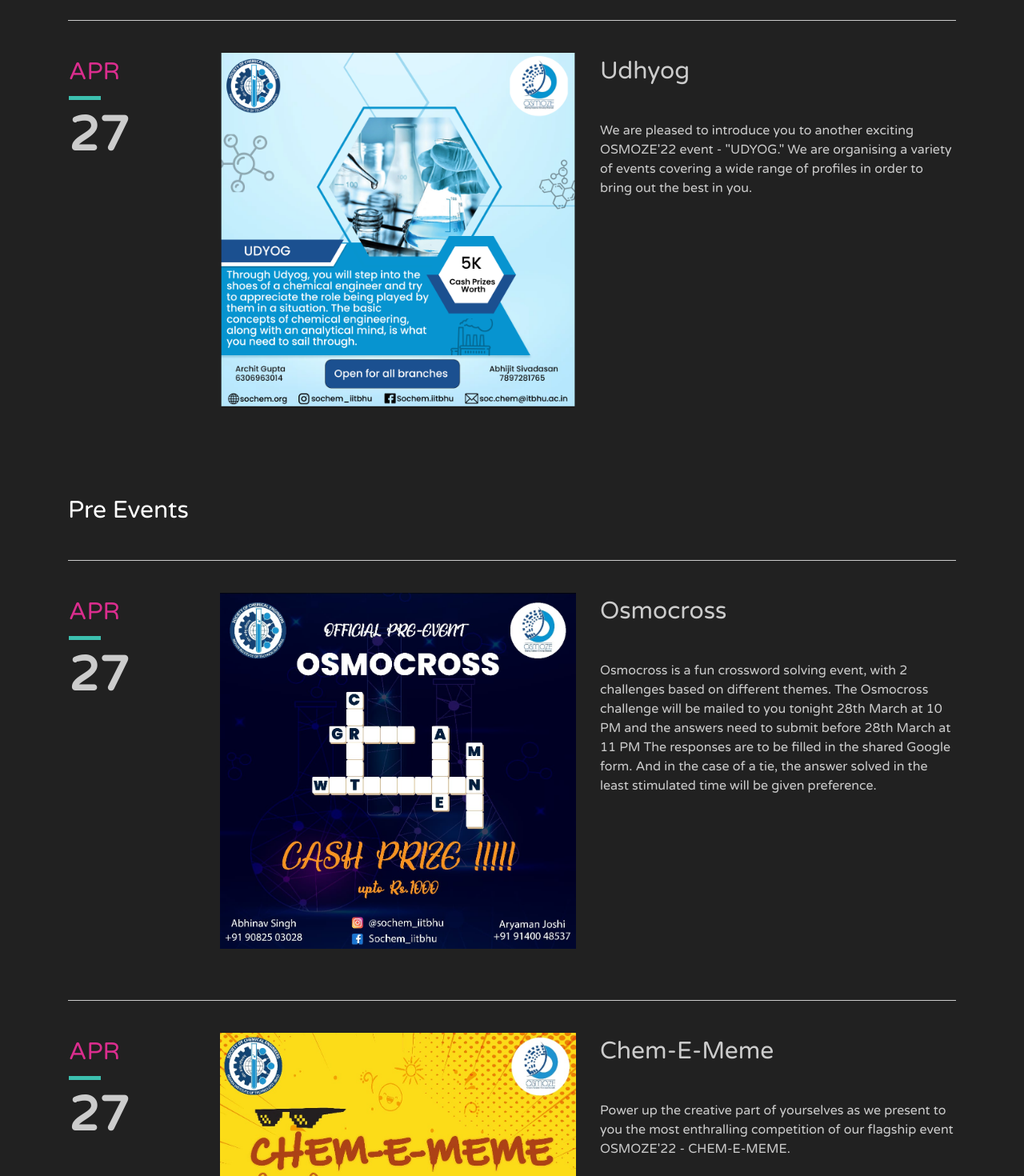
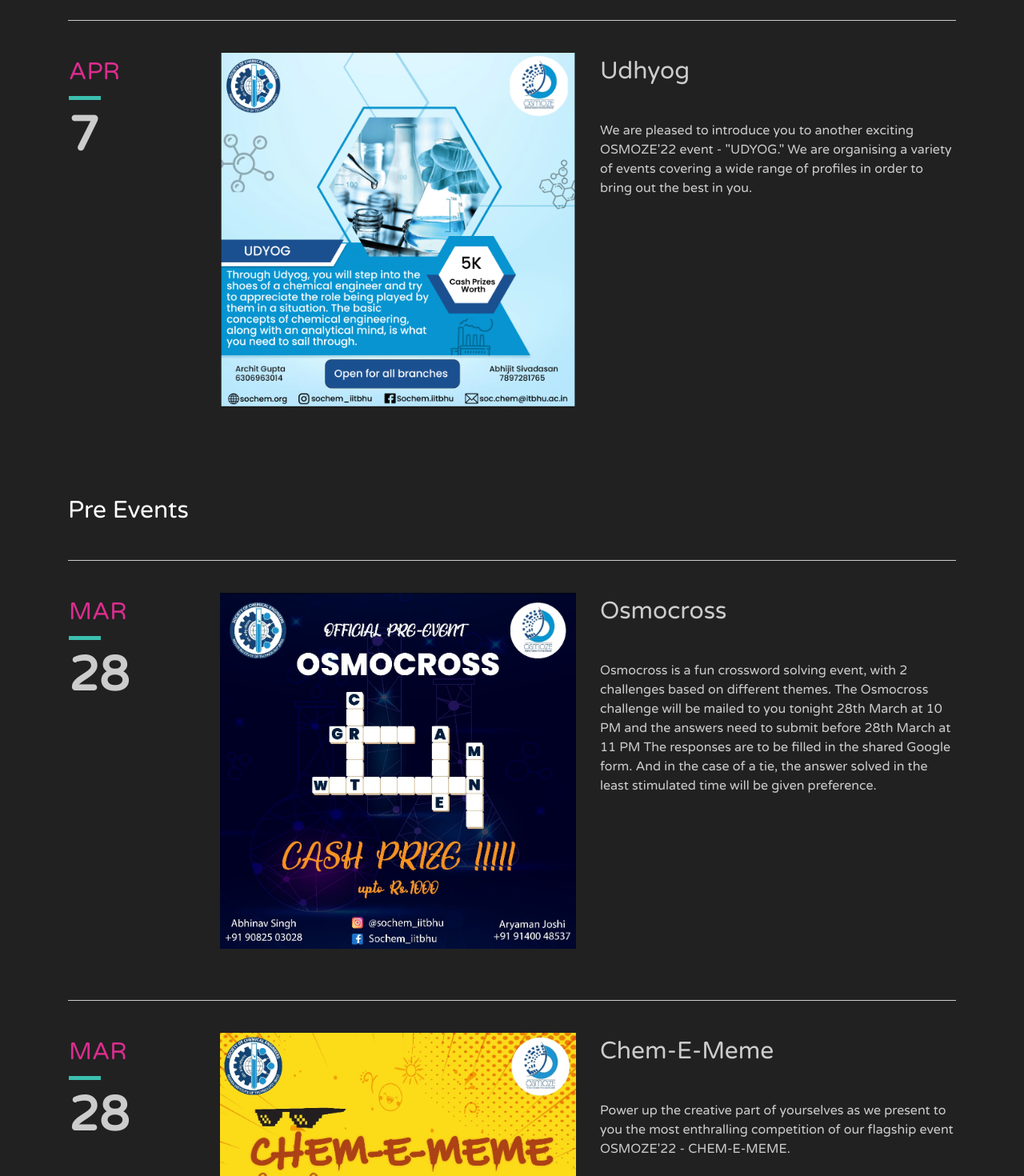
Before and after one commit to Sochem/osmoze22, a React (Create React App) app: page /events in a window 1280 px wide. Shown: the part 460-1930 px from the top of the page at 80% size. Built offline with nearby package versions, Linux system fonts and the light colour scheme; a web font is replaced by a local one.

Commit message:
minor changes

```diff
--- a/src/components/events.js
+++ b/src/components/events.js
@@ -259,7 +259,7 @@
                         <td>
                           <div className="month">Apr</div>
                           <div className="month-date-devider" />
-                          <div className="date">27</div>
+                          <div className="date">7</div>
                         </td>
                         <td className="title">DASTAAN - a tribute to Rekha</td>
                       </tr>
@@ -414,9 +414,9 @@
                       <tbody>
                         <tr>
                           <td>
-                            <div className="month">Apr</div>
+                            <div className="month">Mar</div>
                             <div className="month-date-devider" />
-                            <div className="date">27</div>
+                            <div className="date">28</div>
                           </td>
                           <td className="title">Osmocross</td>
                         </tr>
@@ -553,9 +553,9 @@
                       <tbody>
                         <tr>
                           <td>
-                            <div className="month">Apr</div>
+                            <div className="month">Mar</div>
                             <div className="month-date-devider" />
-                            <div className="date">27</div>
+                            <div className="date">28</div>
                           </td>
                           <td className="title">Chem-E-Meme</td>
                         </tr>
```
